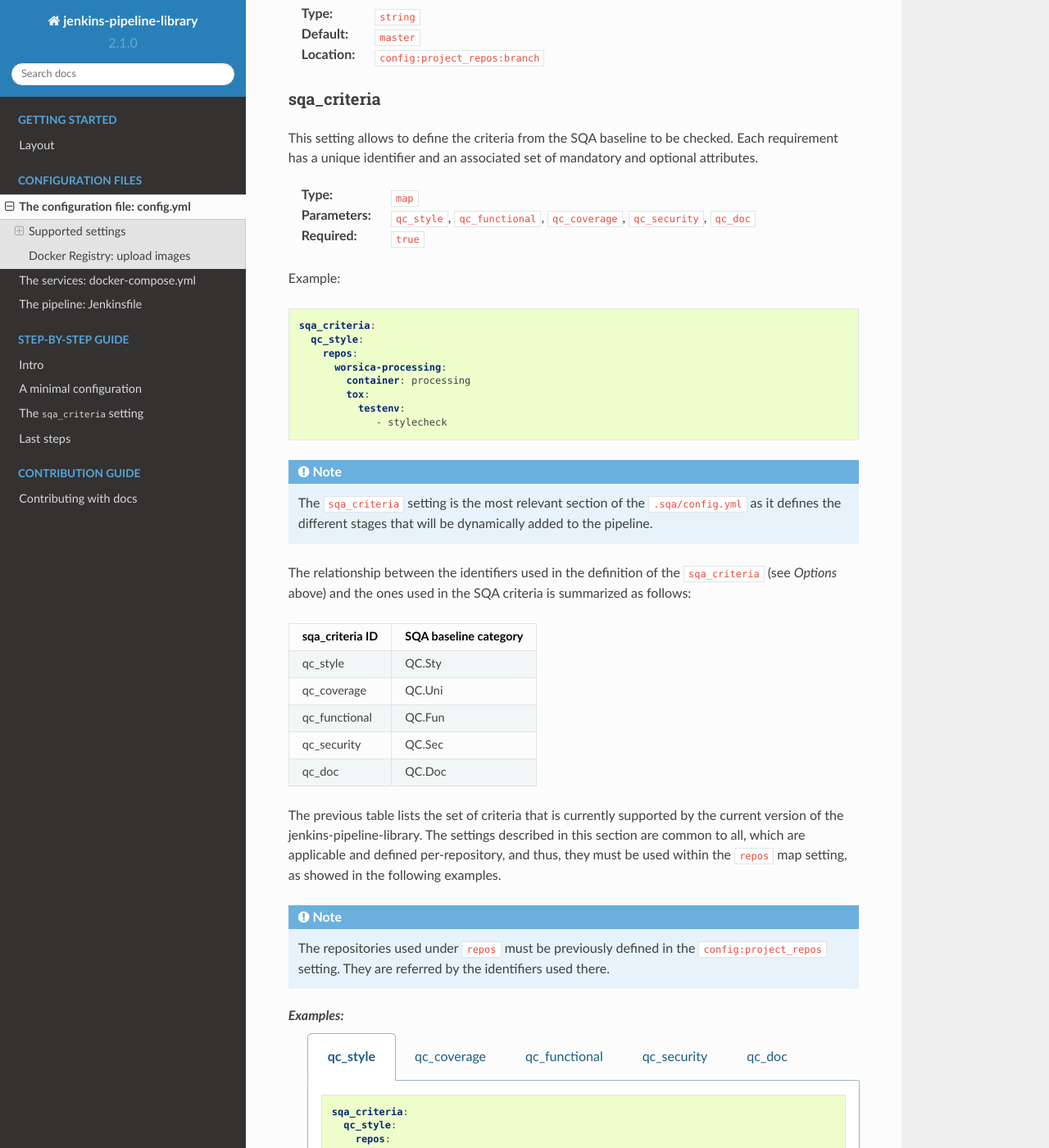
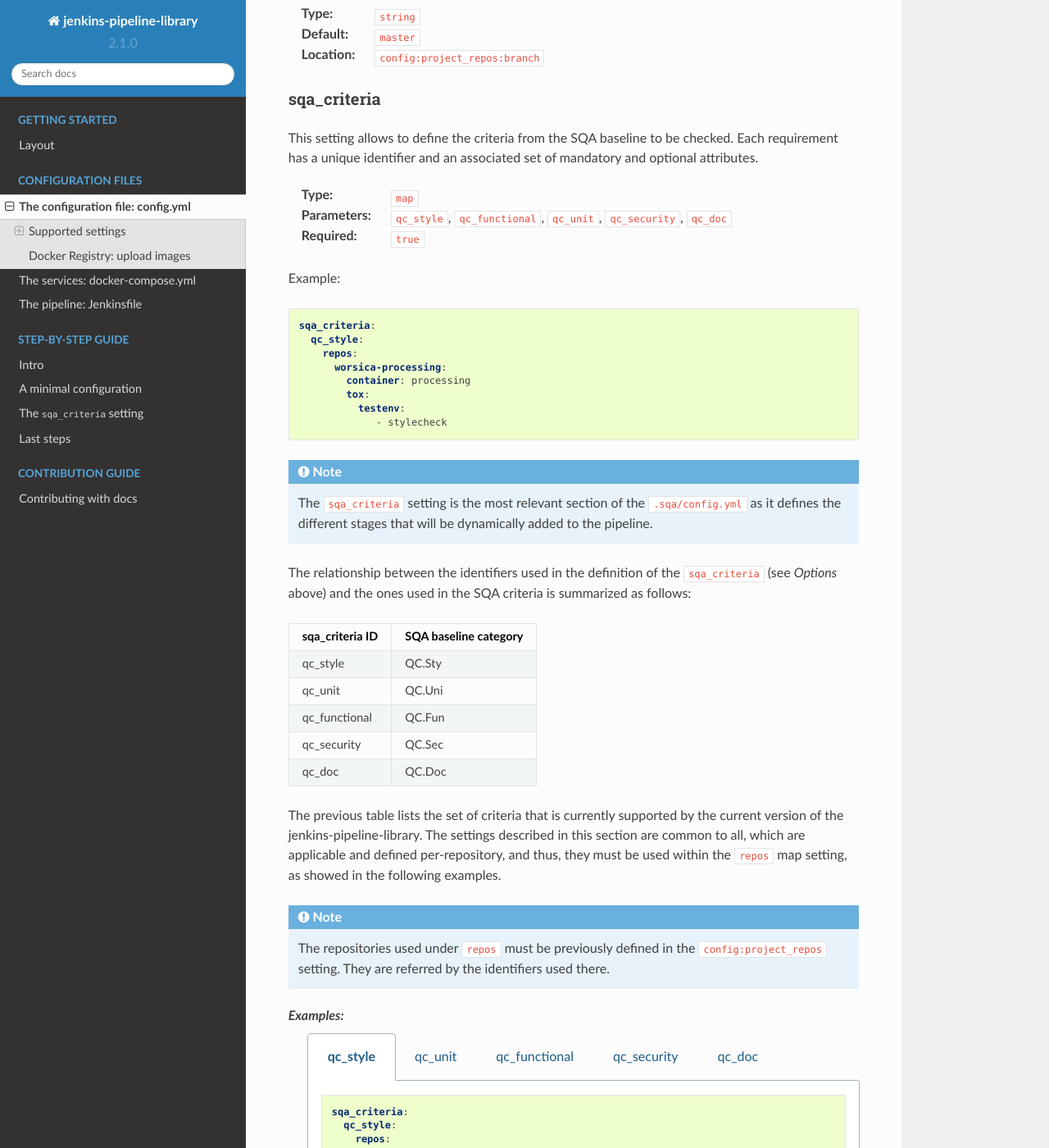
Before and after one commit to indigo-dc/jenkins-pipeline-library, a Sphinx documentation site: the page built from docs/user/config_file.rst, in a window 1280 px wide and 1400 px high, scrolled down 2846 px. Shown: the whole window at 82% size. Built offline with Sphinx 7.4.7 and the Read the Docs theme 2.0.0, drawn with Linux system fonts in a browser that asks for light colours.

Commit message:
qc_coverage -> qc_unit

```diff
--- a/docs/user/config_file.rst
+++ b/docs/user/config_file.rst
@@ -149,7 +149,7 @@
 optional attributes.
 
 :Type: ``map``
-:Parameters: ``qc_style``, ``qc_functional``, ``qc_coverage``, ``qc_security``, ``qc_doc``
+:Parameters: ``qc_style``, ``qc_functional``, ``qc_unit``, ``qc_security``, ``qc_doc``
 :Required: ``true``
 
 Example:
@@ -179,7 +179,7 @@
 +=================+=======================+
 | qc_style        | QC.Sty                |
 +-----------------+-----------------------+
-| qc_coverage     | QC.Uni                |
+| qc_unit         | QC.Uni                |
 +-----------------+-----------------------+
 | qc_functional   | QC.Fun                |
 +-----------------+-----------------------+
@@ -215,12 +215,12 @@
                         testenv:
                             - stylecheck
 
-        .. tab:: qc_coverage
+        .. tab:: qc_unit
 
            .. code-block:: yaml
 
               sqa_criteria:
-                qc_coverage:
+                qc_unit:
                   repos:
                     worsica-processing:
                       container: processing
--- a/docs/user/step_by_step/sqa_criteria.rst
+++ b/docs/user/step_by_step/sqa_criteria.rst
@@ -12,7 +12,7 @@
 +=============================+========================================================================+
 | ``qc_style``                | Make your code compliant with a style standard                         |
 +-----------------------------+------------------------------------------------------------------------+
-| ``qc_coverage``             | Calculate the unit testing coverage of your code                       |
+| ``qc_unit``                 | Calculate the unit testing coverage of your code                       |
 +-----------------------------+------------------------------------------------------------------------+
 | ``qc_functional``           | Test the main features of your software                                |
 +-----------------------------+------------------------------------------------------------------------+
@@ -168,7 +168,7 @@
                  repo: 'https://github.com/myorg/myrepo'
 
             sqa_criteria:
-              qc_coverage:
+              qc_unit:
                 repos:
                   myrepo:
                     container: myrepo-testing
@@ -209,7 +209,7 @@
                  repo: 'https://github.com/myorg/myrepo'
 
             sqa_criteria:
-              qc_coverage:
+              qc_unit:
                 repos:
                   myrepo:
                     container: myrepo-testing-java
```
